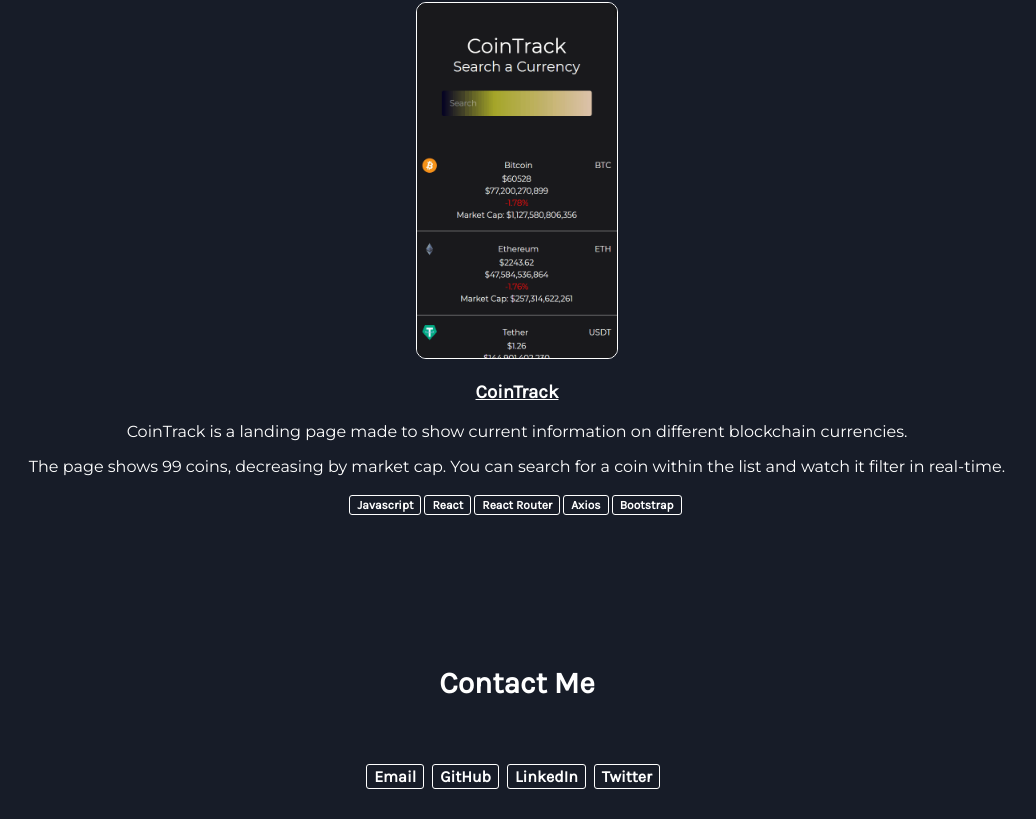
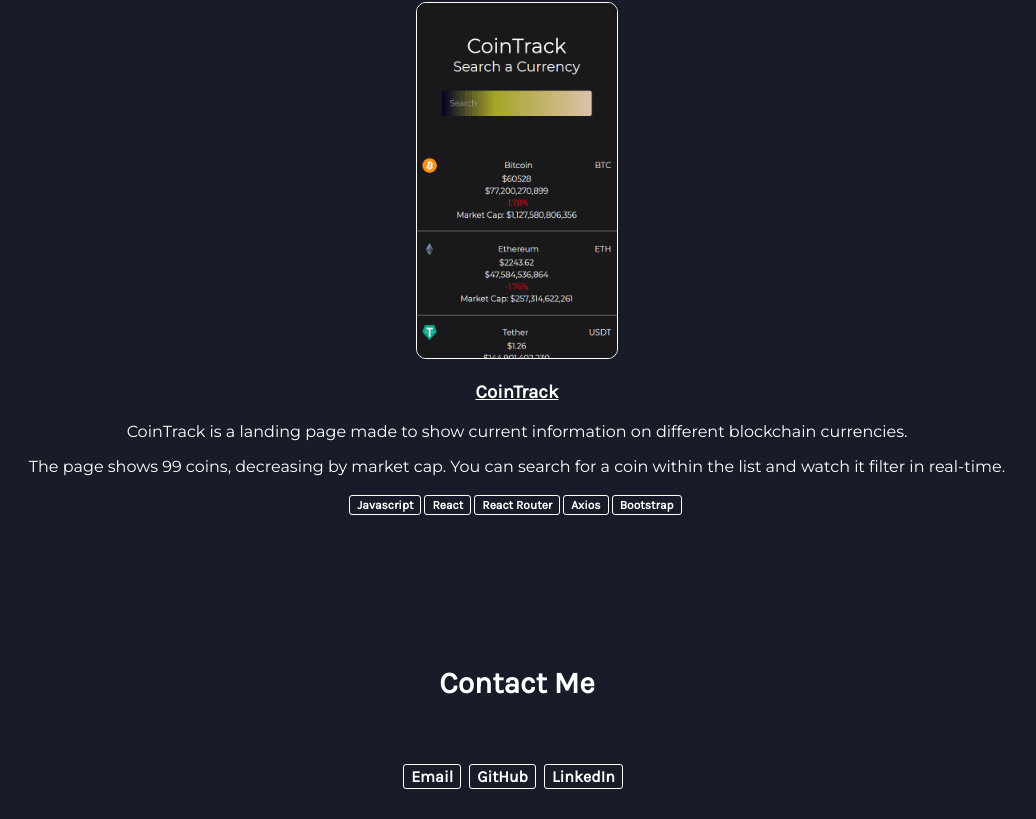
Before and after one commit to elijahsimpsonn/project-place, a React (Create React App) app: page / in a window 1280 px wide. Shown: the part 4129-4948 px from the top of the page, without its empty margins (123-1159 px from the left). Built offline with nearby package versions, Linux system fonts and the light colour scheme.

Commit message:
removed twitter social link

```diff
--- a/src/components/Contact.js
+++ b/src/components/Contact.js
@@ -9,7 +9,6 @@
                 <a href="mailto: elijahsimpson1991@gmail.com"><ContactIcons>Email</ContactIcons></a>
                 <a href="https://github.com/elijahsimpsonn"><ContactIcons>GitHub</ContactIcons></a>
                 <a href="https://www.linkedin.com/in/elijahsimpson/"><ContactIcons>LinkedIn</ContactIcons></a>
-                <a href="https://twitter.com/elijahsimpsonn"><ContactIcons>Twitter</ContactIcons></a>
             </div>
         </ContactDiv>
     )
```
